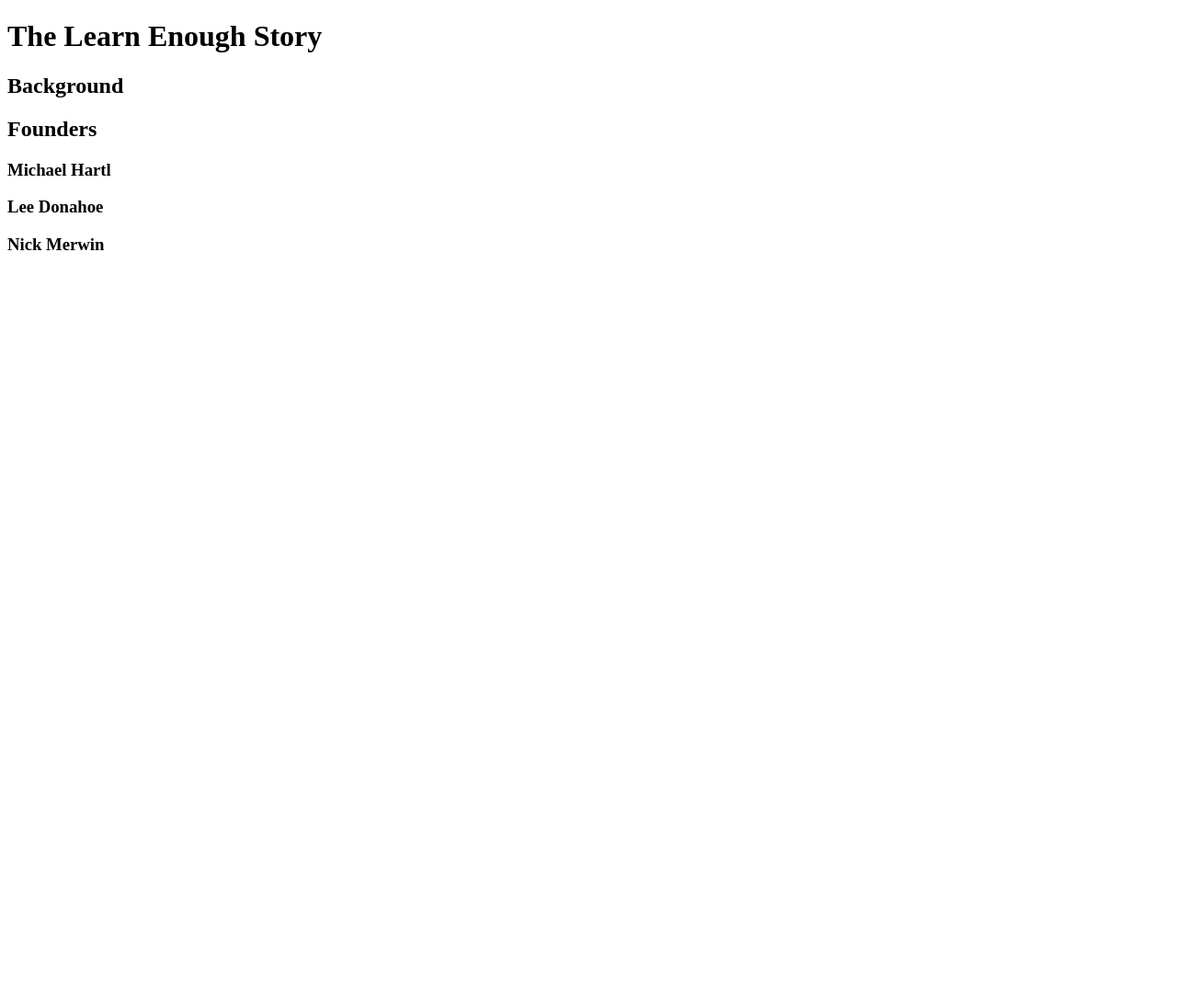
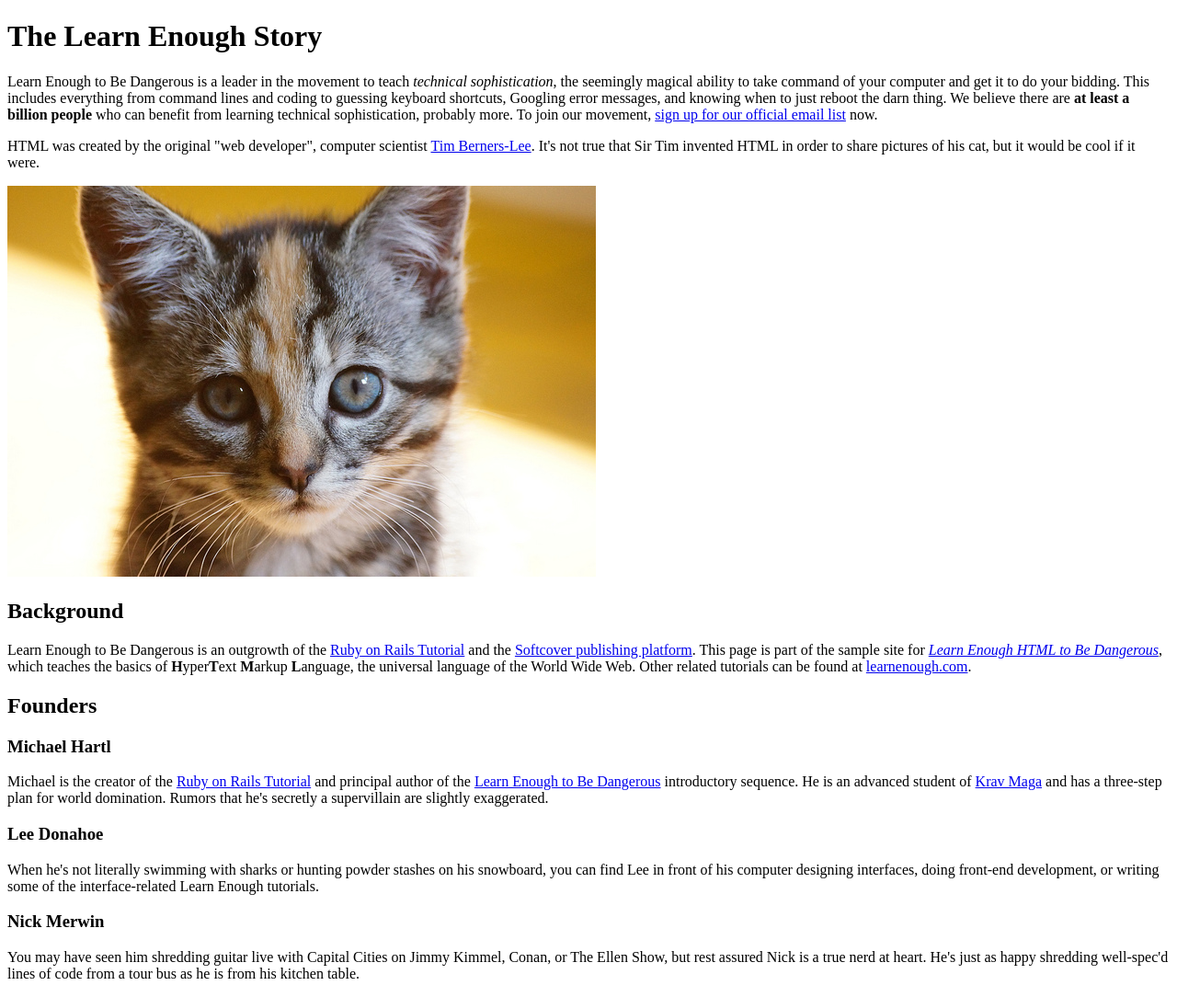
Before and after one commit to jonesdylon/sample_website, a plain HTML site: page index.html in a window 1280 px wide. Shown: the whole page at 92% size. Before the commit the page ends 800 px from the top, so only its background shows below. Drawn offline with Linux system fonts and the light colour scheme.

Commit message:
fill out index.html

```diff
--- a/index.html
+++ b/index.html
@@ -2,23 +2,72 @@
 <html>
 
 <head>
-  <title>Page Title</title>
+  <title>Dylon's Website</title>
   <meta charset="utf-8">
 </head>
 
 <body>
   <h1>The Learn Enough Story</h1>
+  <p>
+     Learn Enough to Be Dangerous is a leader in the movement to teach
+     <em>technical sophistication</em>, the seemingly magical ability to take
+     command of your computer and get it to do your bidding. This includes
+     everything from command lines and coding to guessing keyboard shortcuts,
+     Googling error messages, and knowing when to just reboot the darn thing.
+     We believe there are <strong>at least a billion people</strong> who
+     can benefit from learning technical sophistication, probably more. To
+     join our movement, <a href="http://learnenough.com/email">sign
+     up for our official email list</a> now.
+   </p>
+  <p>
+      HTML was created by the original "web developer", computer scientist
+      <a href="https://en.wikipedia.org/wiki/Tim_Berners-Lee">Tim
+      Berners-Lee</a>. It's not true that Sir Tim invented HTML in order to
+      share pictures of his cat, but it would be cool if it were.
+    </p>
+
+    <img src="images/kitten.jpg" alt="An adorable kitten">
+
 
   <h2>Background</h2>
-
+  <p>
+        Learn Enough to Be Dangerous is an outgrowth of the
+        <a href="http://railstutorial.org/">Ruby on Rails Tutorial</a> and the
+        <a href="http://www.softcover.io/">Softcover publishing platform</a>.
+        This page is part of the sample site for
+        <a href="http://learnenough.com/html-tutorial"><em>Learn Enough HTML to
+        Be Dangerous</em></a>, which teaches the basics of
+        <strong>H</strong>yper<strong>T</strong>ext <strong>M</strong>arkup
+        <strong>L</strong>anguage, the universal language of the World Wide Web.
+        Other related tutorials can be found at
+        <a href="http://learnenough.com/">learnenough.com</a>.
+      </p>
   <h2>Founders</h2>
 
   <h3>Michael Hartl</h3>
-
+  <p>
+        Michael is the creator of the <a href="http://railstutorial.org/">
+        Ruby on Rails Tutorial</a> and principal author of the
+        <a href="http://learnenough.com/">Learn Enough to Be Dangerous</a>
+        introductory sequence. He is an advanced student of
+        <a href="http://kravmaga.com/">Krav Maga</a> and has a three-step
+        plan for world domination. Rumors that he's secretly a supervillain
+        are slightly exaggerated.
+      </p>
   <h3>Lee Donahoe</h3>
-
+  <p>
+        When he's not literally swimming with sharks or hunting powder stashes
+        on his snowboard, you can find Lee in front of his computer designing
+        interfaces, doing front-end development, or writing some of the
+        interface-related Learn Enough tutorials.
+      </p>
   <h3>Nick Merwin</h3>
-
+  <p>
+        You may have seen him shredding guitar live with Capital Cities on Jimmy
+        Kimmel, Conan, or The Ellen Show, but rest assured Nick is a true nerd
+        at heart. He's just as happy shredding well-spec'd lines of code from a
+        tour bus as he is from his kitchen table.
+      </p>
 </body>
 
 </html>
```
Also changed, not shown: images/kitten.jpg (added).
